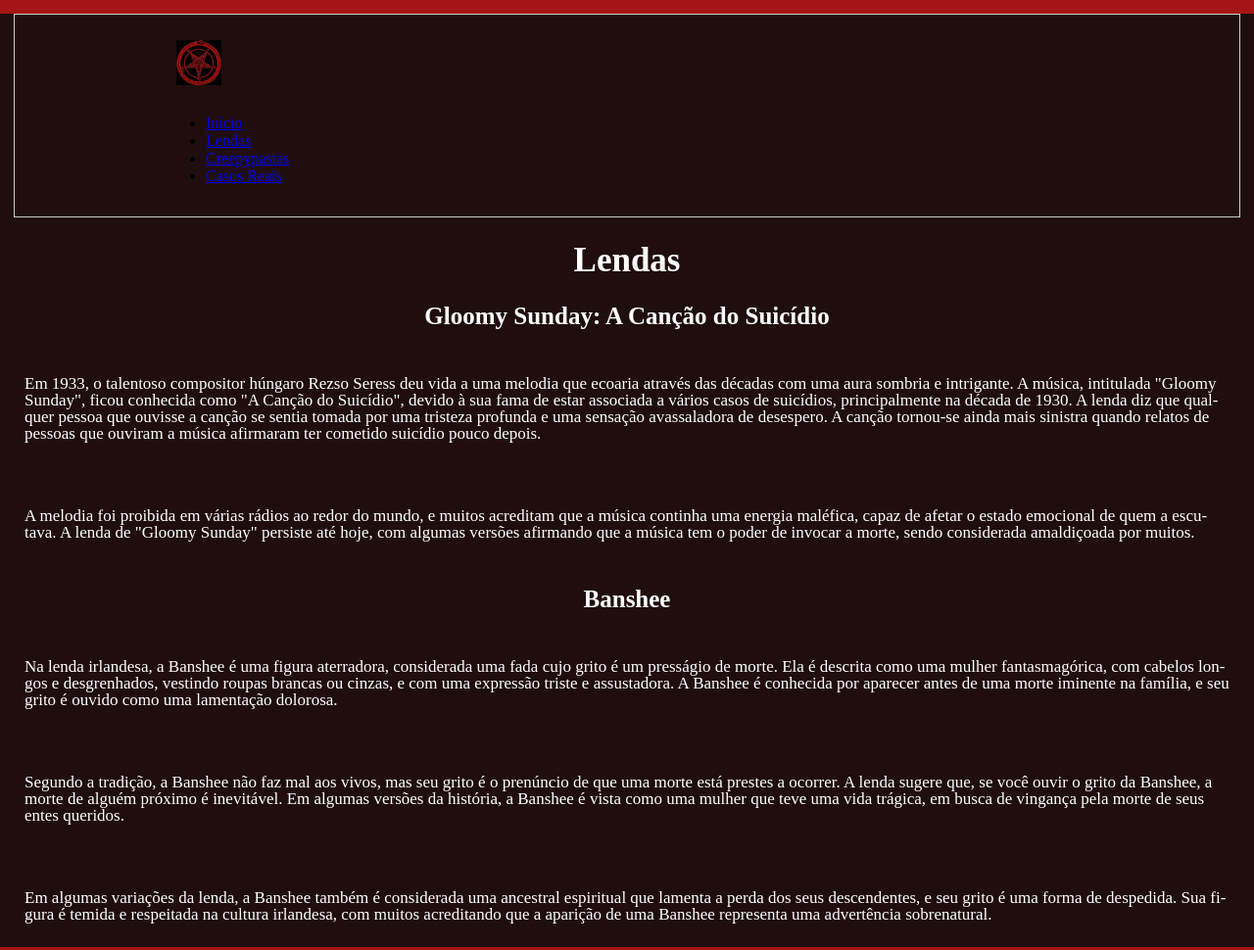
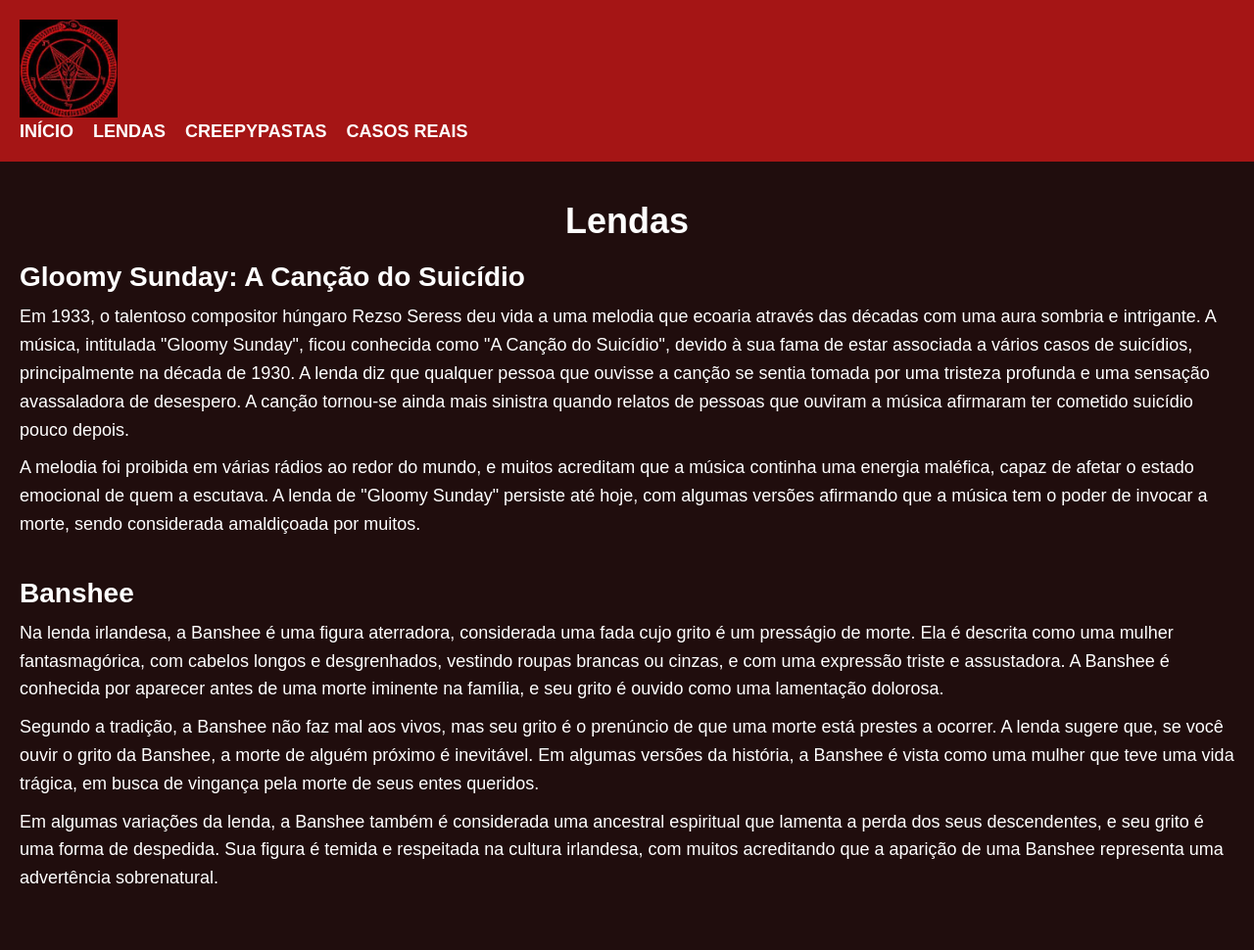
Before and after one commit to AliceRSant/SombrasNaNoite, a plain HTML site: page lendas.html in a window 1280 px wide. Shown: the top 970 px of the page at 98% size. Drawn offline with Linux system fonts and the light colour scheme.

Commit message:
Update style.css

```diff
--- a/style.css
+++ b/style.css
@@ -1,3 +1,11 @@
+/* Reset básico */
+* {
+  margin: 0;
+  padding: 0;
+  box-sizing: border-box;
+}
+
+/* Cores e fontes */
 :root {
   --cor-de-fundo: #200d0d;
   --vermelho: #a51515;
@@ -5,130 +13,70 @@
   --preto: #000000;
 }
 
+body {
+  font-family: Arial, sans-serif;
+  background-color: var(--vermelho);
+  color: var(--branco);
+}
+
 .background {
   background-color: var(--cor-de-fundo);
 }
 
-body {
-  margin: 0;
-  background-color: var(--vermelho);
-}
-
-.cabecalho {
+header {
   background-color: var(--vermelho);
   display: flex;
-  align-items: flex-end;
-  justify-content: space-around;
-  padding: 20px 0;
+  align-items: center;
+  justify-content: space-between;
+  padding: 20px;
   position: relative;
-  width: 1830px;
-  margin: 0 auto;
-}
-
-.caixa {
-  position: relative;
-  width: 940px;
-  margin: 0 auto;
 }
 
 .img-cabecalho {
-  width: 7%;
-  padding: 10px;
+  width: 100px;
 }
 
-.nav {
-  position: absolute;
-  top: 20px;
-  right: 0;
+nav ul {
+  list-style: none;
+  display: flex;
+  gap: 20px;
 }
 
-.nav li {
-  display: inline;
-  margin: 0 0 0 15px;
+nav a {
+  color: var(--branco);
+  text-decoration: none;
+  font-size: 18px;
+  font-weight: bold;
+  text-transform: uppercase;
 }
 
-.nav a {
-  text-transform: uppercase;
-  color: var(--branco);
-  font-weight: bold;
-  font-size: 22px;
-  text-decoration: none;
+nav a:hover {
+  color: var(--preto);
+  text-decoration: underline;
 }
 
-.nav a:hover {
-  color: var(--preto);
-}
-
-.lista-cabeçalho-item {
-  display: inline-block;
-  padding: 25px;
-  color: var(--branco);
-  font-size: 25px;
-  font-weight: bolder;
-}
-
-.a {
-  color: currentColor;
-  text-decoration: none;
+main {
+  padding: 20px;
 }
 
 .titulo {
   text-align: center;
-  font-size: 35px;
-  color: var(--branco);
-  background-color: var(--cor-de-fundo);
+  font-size: 36px;
+  margin: 20px 0;
 }
 
 .subtitulo {
-  text-align: center;
-  font-size: 25px;
-  color: var(--branco);
-}
-
-.subtitulo2 {
-  text-align: left;
-  font-size: 20px;
-  color: var(--branco);
-  padding: 25px 25px;
+  font-size: 28px;
+  margin: 10px 0;
 }
 
 .paragrafo-texto {
-  display: flex;
-  align-items: center;
-  font-size: 17px;
-  color: var(--branco);
-  padding: 25px 25px;
-  hyphens: auto;
-  line-height: 100%;
+  font-size: 18px;
+  line-height: 1.6;
+  margin: 10px 0;
 }
 
-*, *:before, *:after {
-  -moz-box-sizing: border-box;
-  -webkit-box-sizing: border-box;
-  box-sizing: border-box;
+/* Estilo de lista de texto */
+.texto-lista {
+  margin-bottom: 40px;
 }
-
-.columnsContainer, footer, header {
-  position: relative;
-  margin: .9em;
-}
-
-.leftColumn, footer, header {
-  border: 1px solid #ccc;
-  padding: 1em;
-}
-
-.leftColumn {
-  margin-bottom: .5em;
-}
-
-.nav {
-  list-style: none;
-  margin-left: 0;
-}
-
-@media screen and (min-width: 47.5em) {
-  .leftColumn {
-    margin-right: 1.5em;
-  }
-}
```
